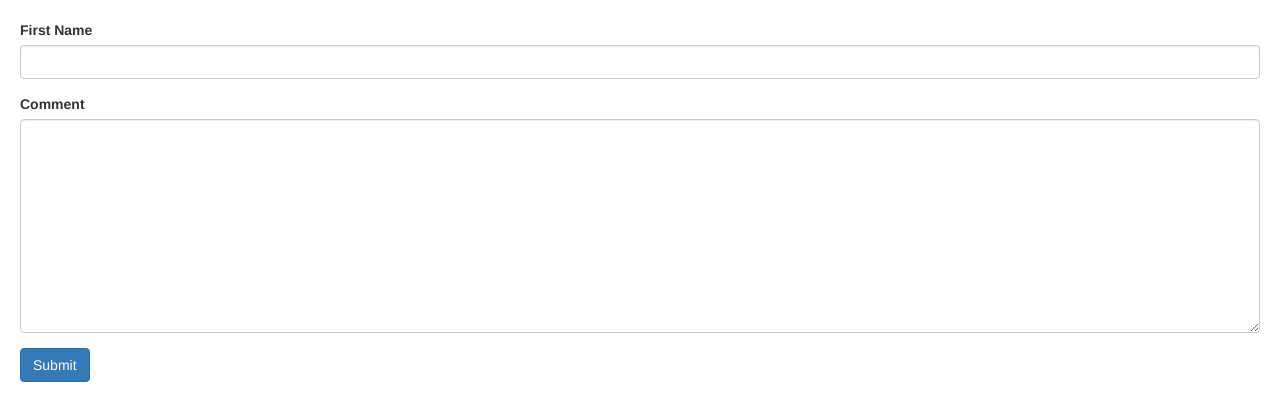
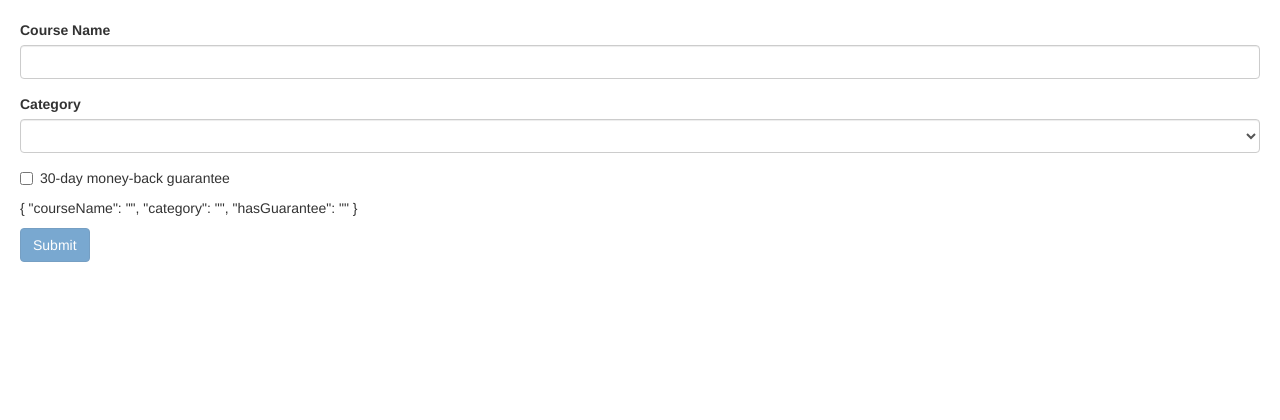
Before and after one commit to sergiolondono/Angular4withMosh, an Angular app: page / in a window 1280 px wide. Shown: the top 420 px of the page. Built offline with nearby package versions, Linux system fonts and the light colour scheme.

Commit message:
20171228

```diff
--- a/src/app/app.component.html
+++ b/src/app/app.component.html
@@ -133,4 +133,6 @@
     Shipping Details Content
 </zippy> -->
 
-<contact-form></contact-form>
+<!-- <contact-form></contact-form> -->
+
+<course-create></course-create>
--- a/src/app/app.module.ts
+++ b/src/app/app.module.ts
@@ -19,6 +19,7 @@ import { LikeComponent } from './like/like.component';
 import { InputFormatDirective } from './input-format.directive';
 import { ZippyComponent } from './zippy/zippy.component';
 import { ContactFormComponent } from './contact-form/contact-form.component';
+import { CourseCreateComponent } from './course-create/course-create.component';
 
 @NgModule({
   declarations: [
@@ -34,7 +35,8 @@ import { ContactFormComponent } from './contact-form/contact-form.component';
     LikeComponent,
     InputFormatDirective,
     ZippyComponent,
-    ContactFormComponent
+    ContactFormComponent,
+    CourseCreateComponent
   ],
   imports: [
     BrowserModule,
--- a/src/app/contact-form/contact-form.component.html
+++ b/src/app/contact-form/contact-form.component.html
@@ -1,16 +1,76 @@
-<form>
-  <div class="form-group">
+<form #f="ngForm" (ngSubmit)="submit(f)">
+  <div ngModelGroup="contact" #contact="ngModelGroup">
+    <div *ngIf="!contact.valid"></div>
+     <div class="form-group">
       <label for="firstName">First Name</label>
-      <input required ngModel name="firstName" #firstName="ngModel" (change)="log(firstName)"
-      id="firstName" type="text" class="form-control">
-
-      <div class="alert alert-danger" *ngIf="firstName.touched && !firstName.valid">
-        First Name is required!
+      <input
+      required
+      minlength="3"
+      maxlength="10"
+      pattern="banana"
+      ngModel
+      name="firstName"
+      #firstName="ngModel"
+      (change)="log(firstName)"
+      id="firstName"
+      type="text"
+      class="form-control">
+      <div
+      class="alert alert-danger"
+      *ngIf="firstName.touched && !firstName.valid">
+        <div
+        *ngIf="firstName.errors.required">First Name is required.</div>
+        <div
+        *ngIf="firstName.errors.minlength">First Name should be minimum {{ firstName.errors.minlength.requiredLength }} characters.</div>
+        <div
+        *ngIf="firstName.errors.pattern">First Name doesn't match the pattern.</div>
       </div>
     </div>
+  </div>
 
   <div class="form-group"><label for="comment">Comment</label>
-    <textarea ngModel name="comment" id="comment" cols="30" rows="10" class="form-control"></textarea>
+    <textarea
+    ngModel
+    name="comment"
+    id="comment"
+    cols="30"
+    rows="10"
+    class="form-control"></textarea>
   </div>
-  <button class="btn btn-primary">Submit</button>
+
+  <div class="checkbox">
+    <label for="">
+      <input
+      type="checkbox"
+      ngModel
+      name="isSubscribed"> Subscribe to mailing list
+  </label>
+  </div>
+
+  <div class="form-group">
+    <label for="contactMethod">Contact Method</label>
+    <select
+    ngModel
+    name="contactMethod"
+    id="contactMethod"
+    class="form-control">
+      <option value=""></option>
+      <option
+      *ngFor="let method of contactMethods"
+      [value]="method.id"
+      >{{ method.name }}</option>
+    </select>
+  </div>
+
+  <div *ngFor="let method of contactMethods" class="radio">
+    <label>
+      <input ngModel type="radio" name="contactMethod" [value]="method.id">{{ method.name }}
+    </label>
+  </div>
+
+  <p>
+    {{ f.value | json}}
+  </p>
+
+  <button class="btn btn-primary" [disabled]="!f.valid">Submit</button>
 </form>
--- a/src/app/contact-form/contact-form.component.ts
+++ b/src/app/contact-form/contact-form.component.ts
@@ -7,8 +7,17 @@ import { Component, OnInit } from '@angular/core';
 })
 export class ContactFormComponent  {
 
+  contactMethods = [
+    { id: 1, name: 'Email'},
+    { id: 2, name: 'Phone'}
+  ];
+
   log(x){
     console.log(x);
   }
 
+  submit(f){
+    console.log(f);
+  }
+
 }
--- /dev/null
+++ b/src/app/course-create/course-create.component.html
@@ -0,0 +1,47 @@
+<form #fCreateForm="ngForm" (ngSubmit)="submit(fCreateForm)">
+  <div class="form-group">
+    <label for="courseName">Course Name</label>
+    <input
+    ngModel
+    required
+    minlength="5"
+    id="courseName"
+    name="courseName"
+    #courseName="ngModel"
+    type="text"
+    class="form-control">
+
+    <div *ngIf="courseName.touched && !courseName.valid" class="alert alert-danger">
+        <div *ngIf="courseName.errors.required">Course Name is required.</div>
+        <div *ngIf="courseName.errors.minlength">Name should be mininum 5 characters</div>
+    </div>
+  </div>
+
+  <div class="form-group">
+      <label for="category">Category</label>
+      <select
+      ngModel
+      required
+      name="category"
+      id="category"
+      #category="ngModel"
+      class="form-control">
+      <option value=""></option>
+      <option *ngFor="let category of categories" [value]="category.id">{{ category.name }}</option>
+    </select>
+
+    <div *ngIf="category.touched && ! category.valid" class="alert alert-danger">
+        <div *ngIf="category.errors.required">Category is required.</div>
+    </div>
+  </div>
+
+  <div class="checkbox">
+      <label for="">
+    <input type="checkbox" ngModel name="hasGuarantee">30-day money-back guarantee
+  </label>
+  </div>
+
+  <p>{{ fCreateForm.value | json }}</p>
+
+  <button class="btn btn-primary" [disabled]="!fCreateForm.valid">Submit</button>
+</form>
--- /dev/null
+++ b/src/app/course-create/course-create.component.ts
@@ -0,0 +1,21 @@
+import { Component, OnInit } from '@angular/core';
+
+@Component({
+  selector: 'course-create',
+  templateUrl: './course-create.component.html',
+  styleUrls: ['./course-create.component.css']
+})
+export class CourseCreateComponent implements OnInit {
+
+categories = [
+  {id: 1, name: 'Development'},
+  {id: 2, name: 'Art'},
+  {id: 3, name: 'Languages'}
+];
+
+  constructor() { }
+
+  ngOnInit() {
+  }
+
+}
--- a/src/styles.css
+++ b/src/styles.css
@@ -2,3 +2,7 @@
 @import "~bootstrap/dist/css/bootstrap.css";
 
 body { padding: 20px; }
+
+.form-control.ng-touched.ng-invalid {
+    border: 2px solid red;
+}
```
Also changed, not shown: src/app/course-create/course-create.component.css (added), 1 other file (tests, documents, lock files or other folders).
